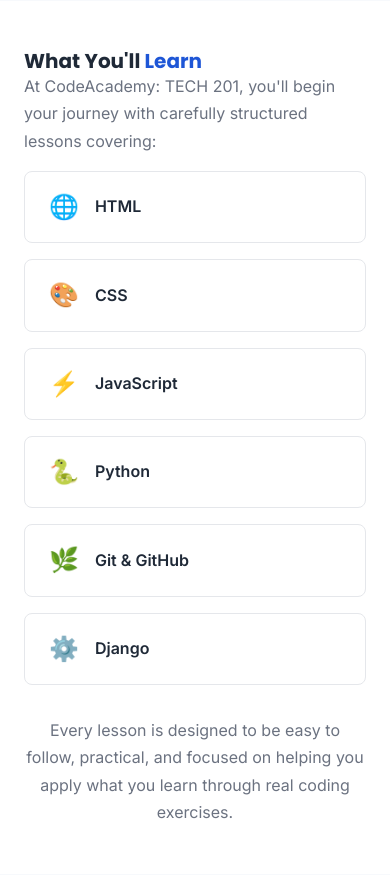
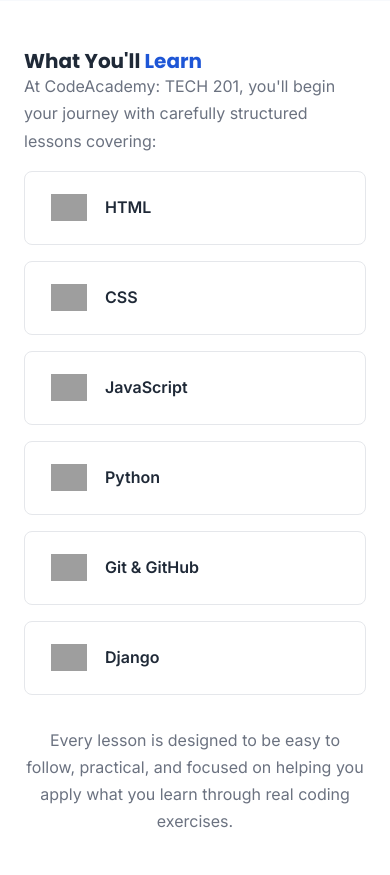
Before and after one commit to adedayoemmanuel2008-glitch/codeacademy, a Flask app: page /about in a window 390 px wide. Shown: the part 2058-2933 px from the top of the page. Run offline with Flask 3, Linux system fonts and the light colour scheme; grey boxes are pictures that could not be loaded.

Commit message:
Fixed course icons display on about page desktop and change the button name for both access code and exit dashboard to login and logout and also remove the badge on mobile view on the landing page

```diff
--- a/static/css/about.css
+++ b/static/css/about.css
@@ -407,4 +407,21 @@
         width: 180px;
         height: 180px;
     }
+
+/* ── Devicon Course Logos on About Page ── */
+    .course-list-icon {
+        display: flex;
+        align-items: center;
+        justify-content: center;
+        width: 40px;
+        height: 40px;
+        flex-shrink: 0;
+    }
+
+    .course-list-icon img {
+        width: 36px;
+        height: 36px;
+        object-fit: contain;
+        display: block;
+    }
 }
--- a/static/css/home.css
+++ b/static/css/home.css
@@ -530,6 +530,7 @@
 
     .hero-visual {
         order: -1;
+        display: none;
     }
 
     .hero-code-card {
--- a/templates/auth/access_verification.html
+++ b/templates/auth/access_verification.html
@@ -99,7 +99,7 @@
                                     required>
                             </div>
                             <button type="submit" class="btn btn-primary verification-submit">
-                                Unlock My Dashboard
+                                Login
                             </button>
                         </form>
 
--- a/templates/public/about.html
+++ b/templates/public/about.html
@@ -78,27 +78,39 @@
                 </div>
                 <div class="courses-list">
                     <div class="course-list-item">
-                        <span class="course-list-icon">🌐</span>
+                        <span class="course-list-icon">
+                            <img src="https://cdn.jsdelivr.net/gh/devicons/devicon/icons/html5/html5-original.svg" alt="HTML5">
+                        </span>
                         <span>HTML</span>
                     </div>
                     <div class="course-list-item">
-                        <span class="course-list-icon">🎨</span>
+                        <span class="course-list-icon">
+                            <img src="https://cdn.jsdelivr.net/gh/devicons/devicon/icons/css3/css3-original.svg" alt="CSS3">
+                        </span>
                         <span>CSS</span>
                     </div>
                     <div class="course-list-item">
-                        <span class="course-list-icon">⚡</span>
+                        <span class="course-list-icon">
+                            <img src="https://cdn.jsdelivr.net/gh/devicons/devicon/icons/javascript/javascript-original.svg" alt="JavaScript">
+                        </span>
                         <span>JavaScript</span>
                     </div>
                     <div class="course-list-item">
-                        <span class="course-list-icon">🐍</span>
+                        <span class="course-list-icon">
+                            <img src="https://cdn.jsdelivr.net/gh/devicons/devicon/icons/python/python-original.svg" alt="Python">
+                        </span>
                         <span>Python</span>
                     </div>
                     <div class="course-list-item">
-                        <span class="course-list-icon">🌿</span>
+                        <span class="course-list-icon">
+                            <img src="https://cdn.jsdelivr.net/gh/devicons/devicon/icons/git/git-original.svg" alt="Git">
+                        </span>
                         <span>Git & GitHub</span>
                     </div>
                     <div class="course-list-item">
-                        <span class="course-list-icon">⚙️</span>
+                        <span class="course-list-icon">
+                            <img src="https://cdn.jsdelivr.net/gh/devicons/devicon/icons/django/django-plain.svg" alt="Django">
+                        </span>
                         <span>Django</span>
                     </div>
                 </div>
--- a/templates/public/contact.html
+++ b/templates/public/contact.html
@@ -28,6 +28,7 @@
         ════════════════════════════════════════ -->
         <section class="page-header">
             <div class="container">
+                <br>
                 <h1>Contact <span class="text-primary-color">Us</span></h1>
                 <p class="page-header-tagline">We would love to hear from you.</p>
             </div>
```
Also changed, not shown: static/css/dashboard.css (+8 -0 lines), templates/dashboard/course_view.html (+15 -8 lines), templates/dashboard/dashboard.html (+15 -8 lines), data/access_codes/access_codes.json, static/images/logo/seatech.png (added), static/images/logo/seatech_logo.png.
